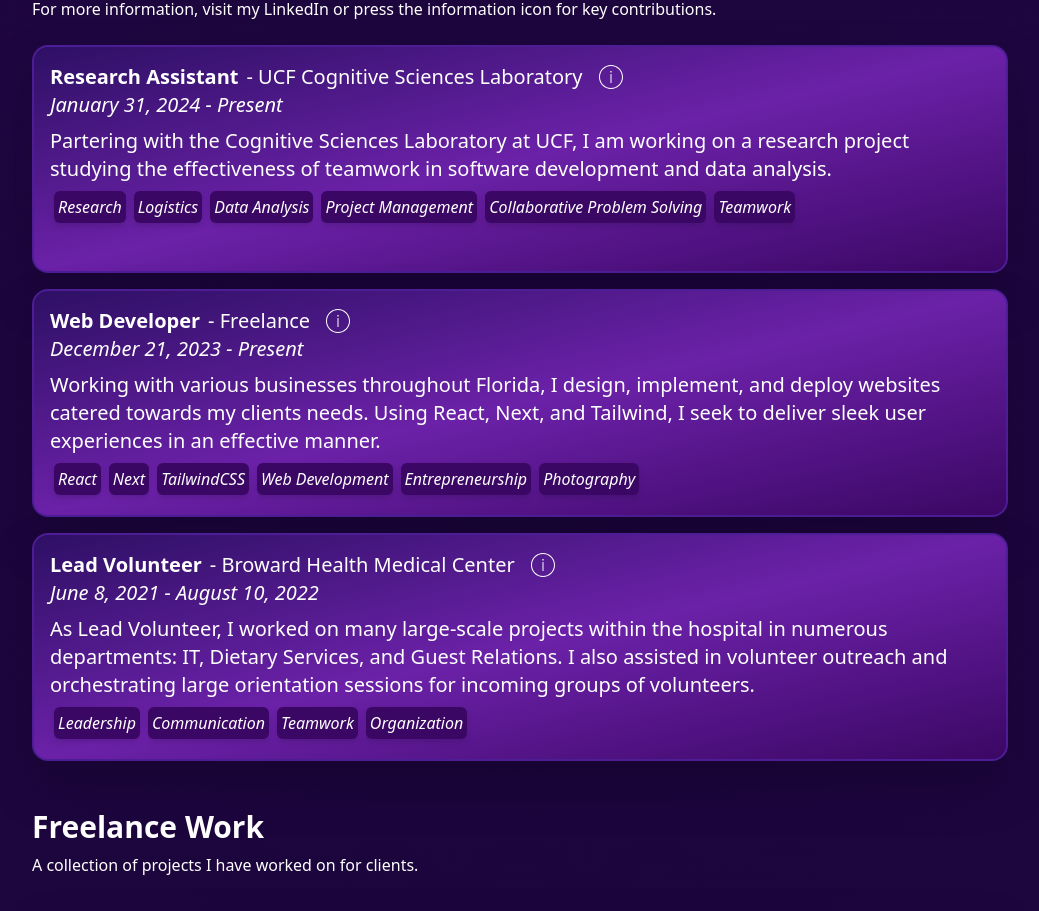
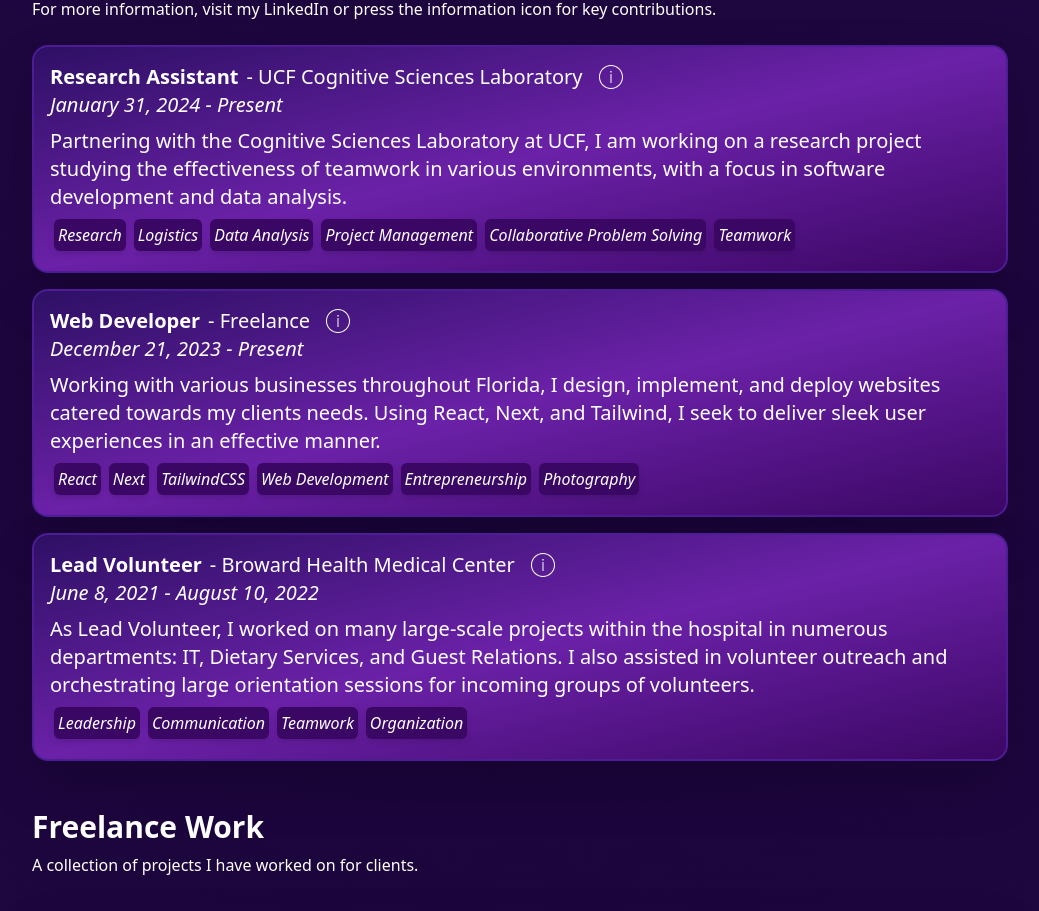
Before and after one commit to DVidal1205/portfolio-v2, a Next.js app: page / in a window 1280 px wide. Shown: the part 3180-4091 px from the top of the page, without its empty margins (120-1159 px from the left). Built offline with nearby package versions, Linux system fonts and the light colour scheme.

Commit message:
Update Experience.tsx

```diff
--- a/components/Experience.tsx
+++ b/components/Experience.tsx
@@ -24,7 +24,7 @@ function Experience() {
                         start: "January 31, 2024",
                         end: "Present",
                     }}
-                    description="Partering with the Cognitive Sciences Laboratory at UCF, I am working on a research project studying the effectiveness of teamwork in software development and data analysis."
+                    description="Partnering with the Cognitive Sciences Laboratory at UCF, I am working on a research project studying the effectiveness of teamwork in various environments, with a focus in software development and data analysis."
                     tags={[
                         "Research",
                         "Logistics",
```
